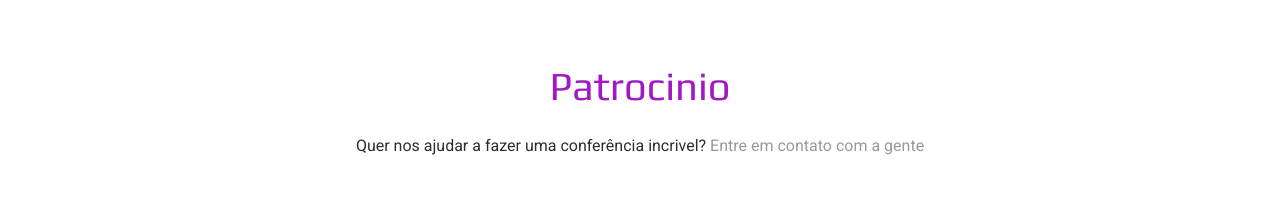
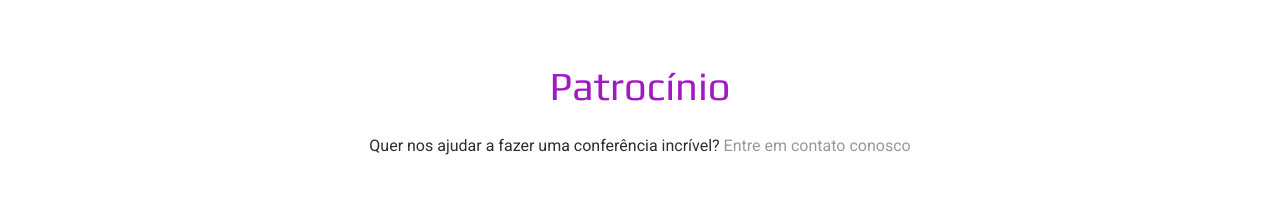
Before and after one commit to nic/graphqlconf.com.br, a React (Create React App) app: page / in a window 1280 px wide. Shown: the part 1932-2140 px from the top of the page. Built offline with nearby package versions, Linux system fonts and the light colour scheme.

Commit message:
acentuação

```diff
--- a/src/components/template/Patrocinador.jsx
+++ b/src/components/template/Patrocinador.jsx
@@ -7,10 +7,10 @@ export default props =>
 <div className="patrocinio col-md-12 mt-5">
 <div className="row">
     <div className="col-12">
-        <h1>Patrocinio</h1>
+        <h1>Patrocínio</h1>
         <div className="mt-4">
             {/* <LogoP nome="vagas" link="www.vagas.com.br" src={logo} /> */}
-            <p>Quer nos ajudar a fazer uma conferência incrivel? <LinkText link="mailto:graphqlconfbr@gmail.com" placeholder="Entre em contato com a gente" /></p>
+            <p>Quer nos ajudar a fazer uma conferência incrível? <LinkText link="mailto:graphqlconfbr@gmail.com" placeholder="Entre em contato conosco" /></p>
         </div>
     </div>
 </div>
```
